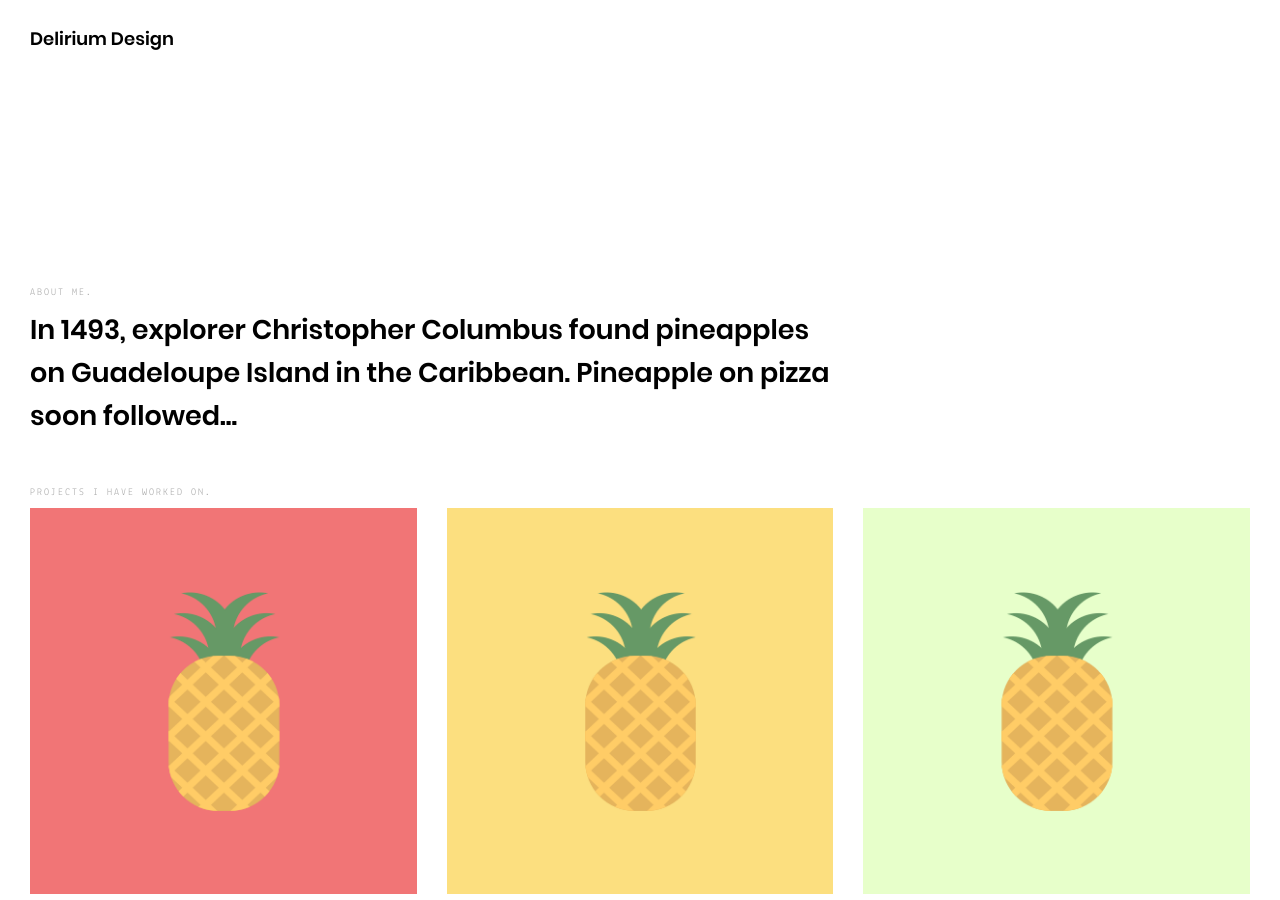
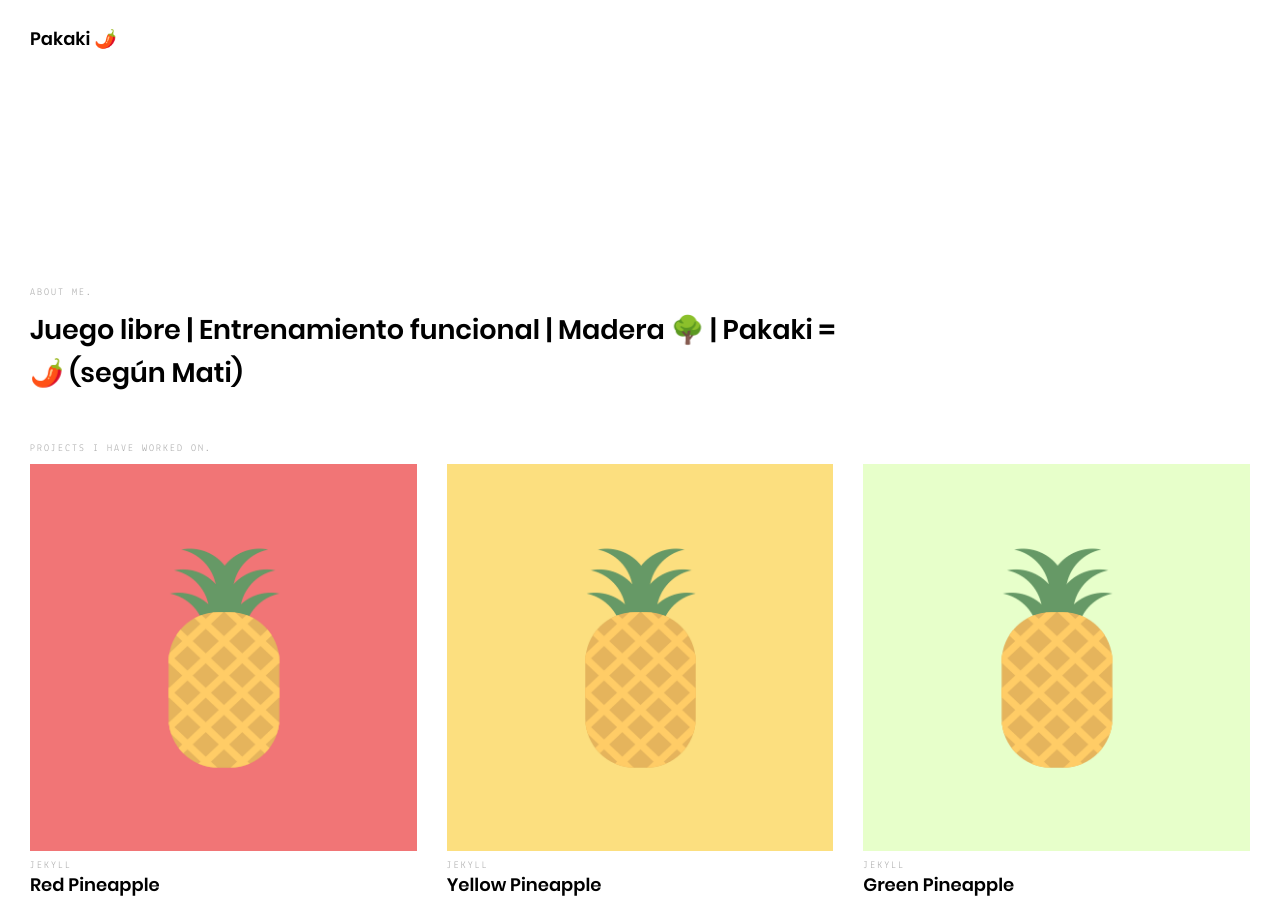
Before and after one commit to PakakiBoards/pakaki, a Jekyll site: the page built from index.html, in a window 1280 px wide and 900 px high. Built offline with Jekyll 4.4.1, drawn with Linux system fonts in a browser that asks for light colours.

Commit message:
edited _config

```diff
--- a/_config.yml
+++ b/_config.yml
@@ -1,15 +1,16 @@
 # User config
-author: "Delirium Design"
-tagline: "Pakaki Balance Boards"
-description: "In 1493, explorer Christopher Columbus found pineapples on Guadeloupe Island in the Caribbean. Pineapple on pizza soon followed..."
+author: "Pakaki 🌶️"
+tagline: "Pakaki - Tablas de balance"
+description: "Juego libre | Entrenamiento funcional | Madera 🌳 | Pakaki = 🌶️ (según Mati)"
 keywords: "Pineapple, Pineapple Pizza, Pineapple House"
-email: "pineapple@example.com"
-linkedin: "https://www.linkedin.com/"
-twitter: "https://twitter.com/"
-github: "https://github.com/"
+email: "pakaki@example.com"
+# linkedin: "https://www.linkedin.com/"
+# twitter: "https://twitter.com/"
+# github: "https://github.com/"
+instagram: "https://www.instagram.com/pakaki.balanceboard/"
 
 # Site config
-baseurl: "/pakaki"
+baseurl: ""
 highlighter: rouge
 sass:
   sass_dir: assets/scss
```
